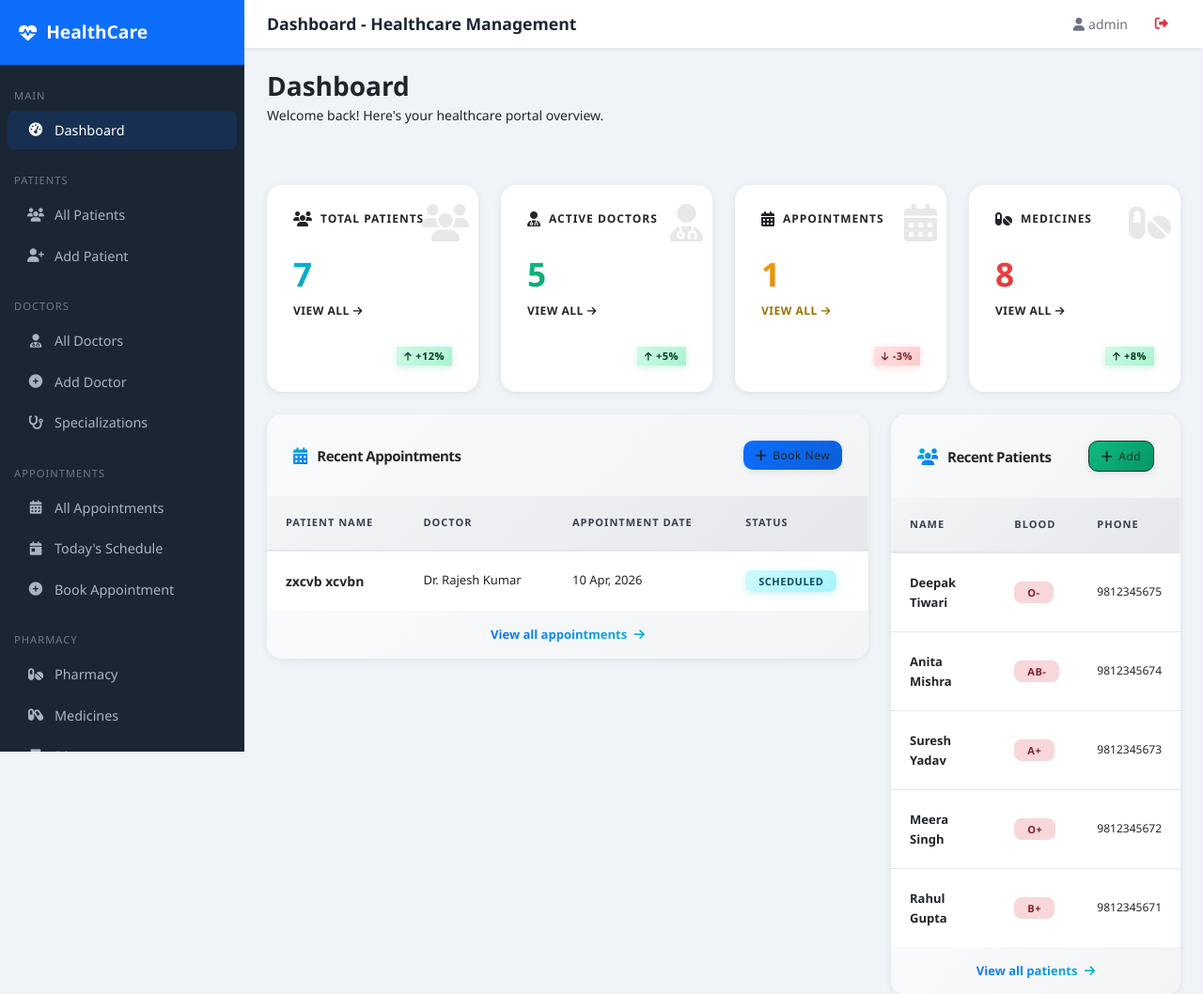
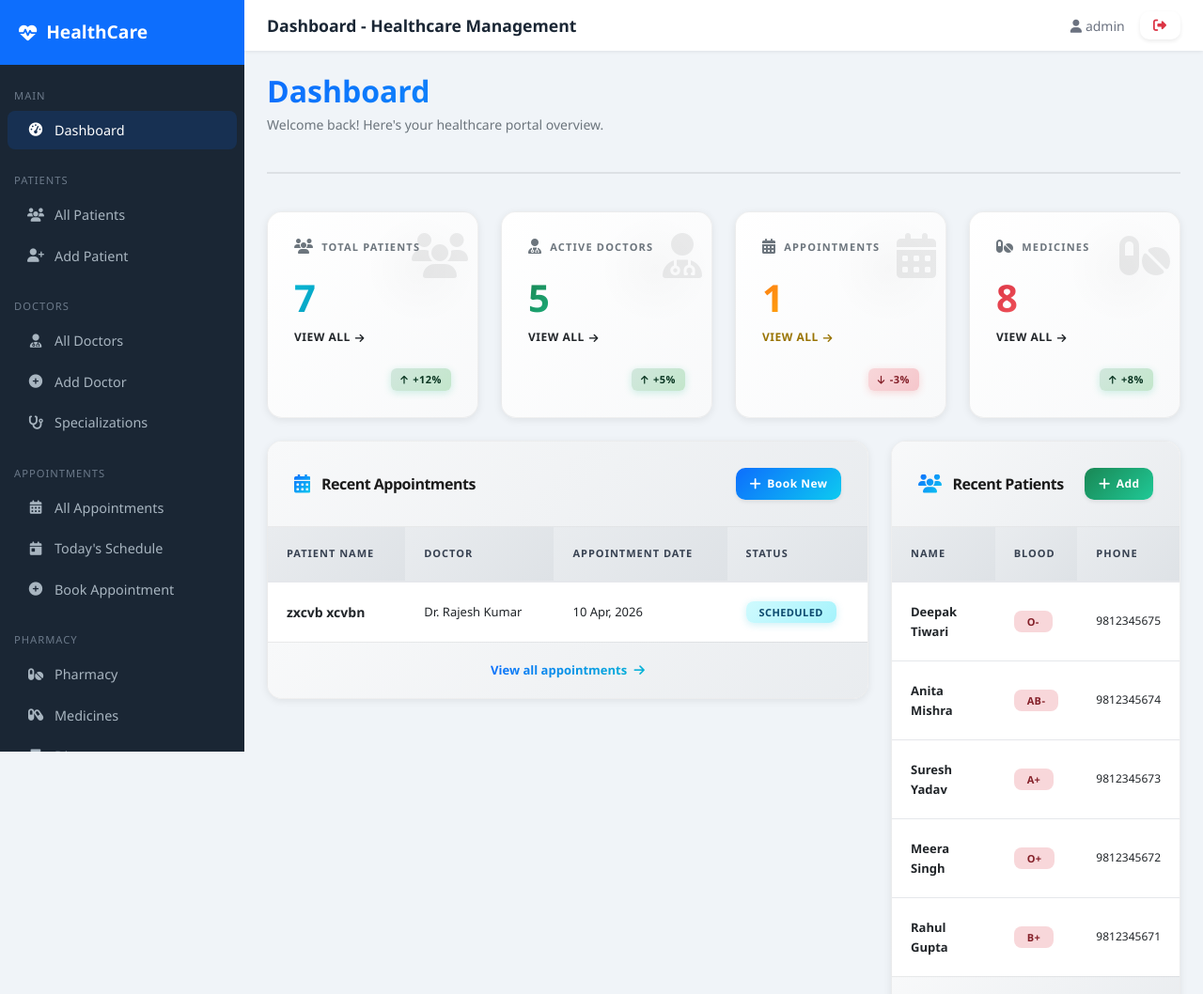
Before and after one commit to ajay160380/healthcare_project, a Django app: page /dashboard/ in a window 1280 px wide. Shown: the top 1058 px of the page at 94% size. Run offline with Django 5.2, Linux system fonts and the light colour scheme; a user stored in the database is signed in; data comes from the database, SQL or seed files in the repository.

Commit message:
updated dashboard UI

```diff
--- a/templates/base/dashboard.html
+++ b/templates/base/dashboard.html
@@ -10,22 +10,27 @@
        ============================================ */
 
     .dashboard-header {
-        margin-bottom: 2rem;
-        padding-bottom: 1rem;
-        border-bottom: 0.5px solid var(--color-border-tertiary);
+        margin-bottom: 2.5rem;
+        padding-bottom: 1.5rem;
+        border-bottom: 2px solid rgba(0, 0, 0, 0.08);
     }
 
     .dashboard-title {
-        font-size: 28px;
-        font-weight: 600;
-        color: var(--color-text-primary);
+        font-size: 32px;
+        font-weight: 800;
+        color: #1a1a1a;
         margin: 0;
+        background: linear-gradient(135deg, #0d6efd, #0dcaf0);
+        -webkit-background-clip: text;
+        -webkit-text-fill-color: transparent;
+        background-clip: text;
     }
 
     .dashboard-subtitle {
         font-size: 14px;
-        color: var(--color-text-secondary);
-        margin-top: 4px;
+        color: #6c757d;
+        margin-top: 6px;
+        font-weight: 500;
     }
 
     /* ============================================
@@ -33,12 +38,12 @@
        ============================================ */
 
     .stat-card {
-        background: white;
-        border-radius: var(--border-radius-lg);
-        padding: 1.5rem;
-        box-shadow: var(--shadow-sm);
-        border: 0.5px solid var(--color-border-tertiary);
-        transition: all 0.3s cubic-bezier(0.34, 1.56, 0.64, 1);
+        background: linear-gradient(135deg, #ffffff 0%, #f8f9fa 100%);
+        border-radius: 15px;
+        padding: 1.75rem;
+        box-shadow: 0 2px 8px rgba(0, 0, 0, 0.08);
+        border: 1px solid rgba(0, 0, 0, 0.06);
+        transition: all 0.4s cubic-bezier(0.34, 1.56, 0.64, 1);
         position: relative;
         overflow: hidden;
     }
@@ -49,15 +54,27 @@
         top: 0;
         left: 0;
         width: 100%;
-        height: 3px;
+        height: 4px;
         transform: scaleX(0);
         transform-origin: left;
-        transition: transform 0.3s ease;
+        transition: transform 0.4s ease;
+    }
+
+    .stat-card::after {
+        content: '';
+        position: absolute;
+        top: 0;
+        right: 0;
+        width: 120px;
+        height: 120px;
+        background: radial-gradient(circle, rgba(0,0,0,0.02) 0%, transparent 70%);
+        border-radius: 50%;
     }
 
     .stat-card:hover {
-        transform: translateY(-6px);
-        box-shadow: var(--shadow-lg);
+        transform: translateY(-8px);
+        box-shadow: 0 12px 24px rgba(0, 0, 0, 0.12);
+        border-color: rgba(0, 0, 0, 0.1);
     }
 
     .stat-card:hover::before {
@@ -65,34 +82,34 @@
     }
 
     .stat-card.stat-blue::before {
-        background: linear-gradient(90deg, var(--color-background-info), #0dcaf0);
+        background: linear-gradient(90deg, #0d6efd, #0dcaf0);
     }
 
     .stat-card.stat-green::before {
-        background: linear-gradient(90deg, var(--color-background-success), #198754);
+        background: linear-gradient(90deg, #198754, #20c997);
     }
 
     .stat-card.stat-warning::before {
-        background: linear-gradient(90deg, var(--color-background-warning), #ffc107);
+        background: linear-gradient(90deg, #fd7e14, #ffc107);
     }
 
     .stat-card.stat-danger::before {
-        background: linear-gradient(90deg, var(--color-background-danger), #dc3545);
+        background: linear-gradient(90deg, #dc3545, #ff6b6b);
     }
 
     .stat-header {
         display: flex;
         justify-content: space-between;
         align-items: flex-start;
-        margin-bottom: 1rem;
+        margin-bottom: 1.25rem;
     }
 
     .stat-card-title {
-        font-size: 12px;
-        color: var(--color-text-secondary);
+        font-size: 11px;
+        color: #6c757d;
         text-transform: uppercase;
-        letter-spacing: 1px;
-        font-weight: 600;
+        letter-spacing: 1.2px;
+        font-weight: 700;
         margin: 0;
         display: flex;
         align-items: center;
@@ -104,13 +121,14 @@
     }
 
     .stat-card-icon {
-        font-size: 2.5rem;
-        opacity: 0.1;
-        transition: opacity 0.3s ease;
+        font-size: 3rem;
+        opacity: 0.08;
+        transition: all 0.4s ease;
     }
 
     .stat-card:hover .stat-card-icon {
-        opacity: 0.15;
+        opacity: 0.12;
+        transform: scale(1.1) rotate(5deg);
     }
 
     .stat-card-content {
@@ -120,17 +138,42 @@
     }
 
     .stat-card-value {
-        font-size: 2.2rem;
-        font-weight: 700;
+        font-size: 2.5rem;
+        font-weight: 800;
         line-height: 1;
         margin-bottom: 0.5rem;
+        background: linear-gradient(135deg, #0d6efd, #0dcaf0);
+        -webkit-background-clip: text;
+        -webkit-text-fill-color: transparent;
+        background-clip: text;
+    }
+
+    .stat-card.stat-green .stat-card-value {
+        background: linear-gradient(135deg, #198754, #20c997);
+        -webkit-background-clip: text;
+        -webkit-text-fill-color: transparent;
+        background-clip: text;
+    }
+
+    .stat-card.stat-warning .stat-card-value {
+        background: linear-gradient(135deg, #fd7e14, #ffc107);
+        -webkit-background-clip: text;
+        -webkit-text-fill-color: transparent;
+        background-clip: text;
+    }
+
+    .stat-card.stat-danger .stat-card-value {
+        background: linear-gradient(135deg, #dc3545, #ff6b6b);
+        -webkit-background-clip: text;
+        -webkit-text-fill-color: transparent;
+        background-clip: text;
     }
 
     .stat-card-footer {
         display: flex;
         align-items: center;
         gap: 8px;
-        margin-top: 0.75rem;
+        margin-top: 1rem;
     }
 
     .stat-link {
@@ -139,7 +182,8 @@
         transition: all 0.2s ease;
         display: inline-flex;
         align-items: center;
-        gap: 4px;
+        gap: 5px;
+        font-weight: 600;
     }
 
     .stat-link i {
@@ -148,27 +192,29 @@
     }
 
     .stat-link:hover i {
-        transform: translateX(3px);
+        transform: translateX(4px);
     }
 
     .trend-badge {
         display: inline-flex;
         align-items: center;
-        gap: 4px;
+        gap: 5px;
         font-size: 11px;
-        font-weight: 600;
-        padding: 2px 8px;
-        border-radius: var(--border-radius-md);
+        font-weight: 700;
+        padding: 4px 10px;
+        border-radius: 6px;
         margin-left: auto;
+        text-transform: uppercase;
+        letter-spacing: 0.5px;
     }
 
     .trend-up {
-        background-color: #d1e7dd;
+        background: linear-gradient(135deg, #d1e7dd 0%, #c3e6cb 100%);
         color: #0a3622;
     }
 
     .trend-down {
-        background-color: #f8d7da;
+        background: linear-gradient(135deg, #f8d7da 0%, #f5c6cb 100%);
         color: #842029;
     }
 
@@ -182,22 +228,24 @@
        ============================================ */
 
     .card {
-        background: white;
-        border-radius: var(--border-radius-lg);
-        border: 0.5px solid var(--color-border-tertiary);
-        box-shadow: var(--shadow-sm);
+        background: linear-gradient(135deg, #ffffff 0%, #f8f9fa 100%);
+        border-radius: 15px;
+        border: 1px solid rgba(0, 0, 0, 0.06);
+        box-shadow: 0 2px 8px rgba(0, 0, 0, 0.08);
         overflow: hidden;
-        transition: all 0.2s ease;
+        transition: all 0.3s ease;
+        position: relative;
     }
 
     .card:hover {
-        box-shadow: var(--shadow-md);
+        box-shadow: 0 8px 16px rgba(0, 0, 0, 0.12);
+        border-color: rgba(0, 0, 0, 0.1);
     }
 
     .card-header {
-        background-color: var(--color-background-secondary);
-        padding: 1.25rem;
-        border-bottom: 0.5px solid var(--color-border-tertiary);
+        background: linear-gradient(135deg, #f8f9fa 0%, #e9ecef 100%);
+        padding: 1.5rem;
+        border-bottom: 1px solid rgba(0, 0, 0, 0.06);
         display: flex;
         justify-content: space-between;
         align-items: center;
@@ -205,17 +253,21 @@
     }
 
     .card-header-title {
-        font-size: 15px;
-        font-weight: 600;
-        color: var(--color-text-primary);
+        font-size: 16px;
+        font-weight: 700;
+        color: #1a1a1a;
         margin: 0;
         display: flex;
         align-items: center;
-        gap: 10px;
+        gap: 12px;
     }
 
     .card-header-title i {
-        font-size: 18px;
+        font-size: 20px;
+        background: linear-gradient(135deg, #0d6efd, #0dcaf0);
+        -webkit-background-clip: text;
+        -webkit-text-fill-color: transparent;
+        background-clip: text;
     }
 
     .card-body {
@@ -223,9 +275,9 @@
     }
 
     .card-footer {
-        background-color: var(--color-background-secondary);
-        padding: 1rem 1.25rem;
-        border-top: 0.5px solid var(--color-border-tertiary);
+        background: linear-gradient(135deg, #f8f9fa 0%, #e9ecef 100%);
+        padding: 1.25rem 1.5rem;
+        border-top: 1px solid rgba(0, 0, 0, 0.06);
         text-align: center;
         font-size: 13px;
     }
@@ -244,29 +296,29 @@
     }
 
     .table th {
-        background-color: var(--color-background-secondary);
-        padding: 1rem;
+        background: linear-gradient(135deg, #e9ecef 0%, #dee2e6 100%);
+        padding: 1.25rem;
         text-align: left;
-        font-weight: 600;
-        color: var(--color-text-primary);
-        border-bottom: 1px solid var(--color-border-secondary);
+        font-weight: 700;
+        color: #1a1a1a;
+        border-bottom: 2px solid rgba(0, 0, 0, 0.1);
         font-size: 12px;
         text-transform: uppercase;
-        letter-spacing: 0.5px;
+        letter-spacing: 0.6px;
     }
 
     .table td {
-        padding: 1rem;
-        border-bottom: 0.5px solid var(--color-border-tertiary);
+        padding: 1rem 1.25rem;
+        border-bottom: 1px solid rgba(0, 0, 0, 0.04);
         vertical-align: middle;
     }
 
     .table tbody tr {
-        transition: background-color 0.15s ease;
+        transition: all 0.2s ease;
     }
 
     .table tbody tr:hover {
-        background-color: var(--color-background-info);
+        background: linear-gradient(90deg, #f0f4ff 0%, transparent 100%);
     }
 
     .table tbody tr:last-child td {
@@ -296,17 +348,18 @@
        ============================================ */
 
     .btn {
-        font-weight: 500;
-        border-radius: var(--border-radius-md);
-        transition: all 0.2s ease;
+        font-weight: 600;
+        border-radius: 8px;
+        transition: all 0.3s ease;
         display: inline-flex;
         align-items: center;
         justify-content: center;
         gap: 6px;
-        padding: 0.5rem 1rem;
+        padding: 0.6rem 1.2rem;
         border: none;
         cursor: pointer;
         white-space: nowrap;
+        box-shadow: 0 2px 4px rgba(0, 0, 0, 0.08);
     }
 
     .btn i {
@@ -314,42 +367,43 @@
     }
 
     .btn-primary {
-        background-color: var(--color-background-info);
-        color: var(--color-text-info);
-        border: 0.5px solid var(--color-border-info);
+        background: linear-gradient(135deg, #0d6efd, #0dcaf0);
+        color: white;
+        border: none;
     }
 
     .btn-primary:hover {
-        background-color: #cfe2ff;
+        background: linear-gradient(135deg, #0055cc, #0bbbd4);
         transform: translateY(-2px);
-        box-shadow: var(--shadow-md);
+        box-shadow: 0 6px 12px rgba(13, 110, 253, 0.3);
     }
 
     .btn-success {
-        background-color: #d1e7dd;
-        color: #0a3622;
-        border: 0.5px solid #0a3622;
+        background: linear-gradient(135deg, #198754, #20c997);
+        color: white;
+        border: none;
     }
 
     .btn-success:hover {
-        background-color: #c3e6cb;
+        background: linear-gradient(135deg, #146c43, #1aa179);
         transform: translateY(-2px);
-        box-shadow: var(--shadow-md);
+        box-shadow: 0 6px 12px rgba(25, 135, 84, 0.3);
     }
 
     .btn-secondary {
-        background-color: transparent;
-        color: var(--color-text-info);
-        border: 0.5px solid var(--color-border-info);
+        background: transparent;
+        color: #0d6efd;
+        border: 2px solid #0d6efd;
     }
 
     .btn-secondary:hover {
-        background-color: var(--color-background-info);
-        box-shadow: var(--shadow-md);
+        background: #0d6efd;
+        color: white;
+        box-shadow: 0 6px 12px rgba(13, 110, 253, 0.2);
     }
 
     .btn-sm {
-        padding: 0.4rem 0.8rem;
+        padding: 0.5rem 0.9rem;
         font-size: 12px;
     }
 
@@ -505,16 +641,23 @@
     }
 
     .stat-card:nth-child(4) {
-        animation-delay: 0.3s;
+        animation-delay: 0.25s;
+    }
+
+    .card {
+        animation: slideInUp 0.6s ease-out 0.3s forwards;
+        opacity: 0;
     }
 
     /* Badge Colors */
     .badge {
         font-size: 11px;
-        font-weight: 600;
-        padding: 4px 10px;
-        border-radius: var(--border-radius-md);
+        font-weight: 700;
+        padding: 5px 12px;
+        border-radius: 6px;
         display: inline-block;
+        text-transform: uppercase;
+        letter-spacing: 0.4px;
     }
 </style>
 
```
Also changed, not shown: other parts of templates/base/dashboard.html (+115 -33 lines).
